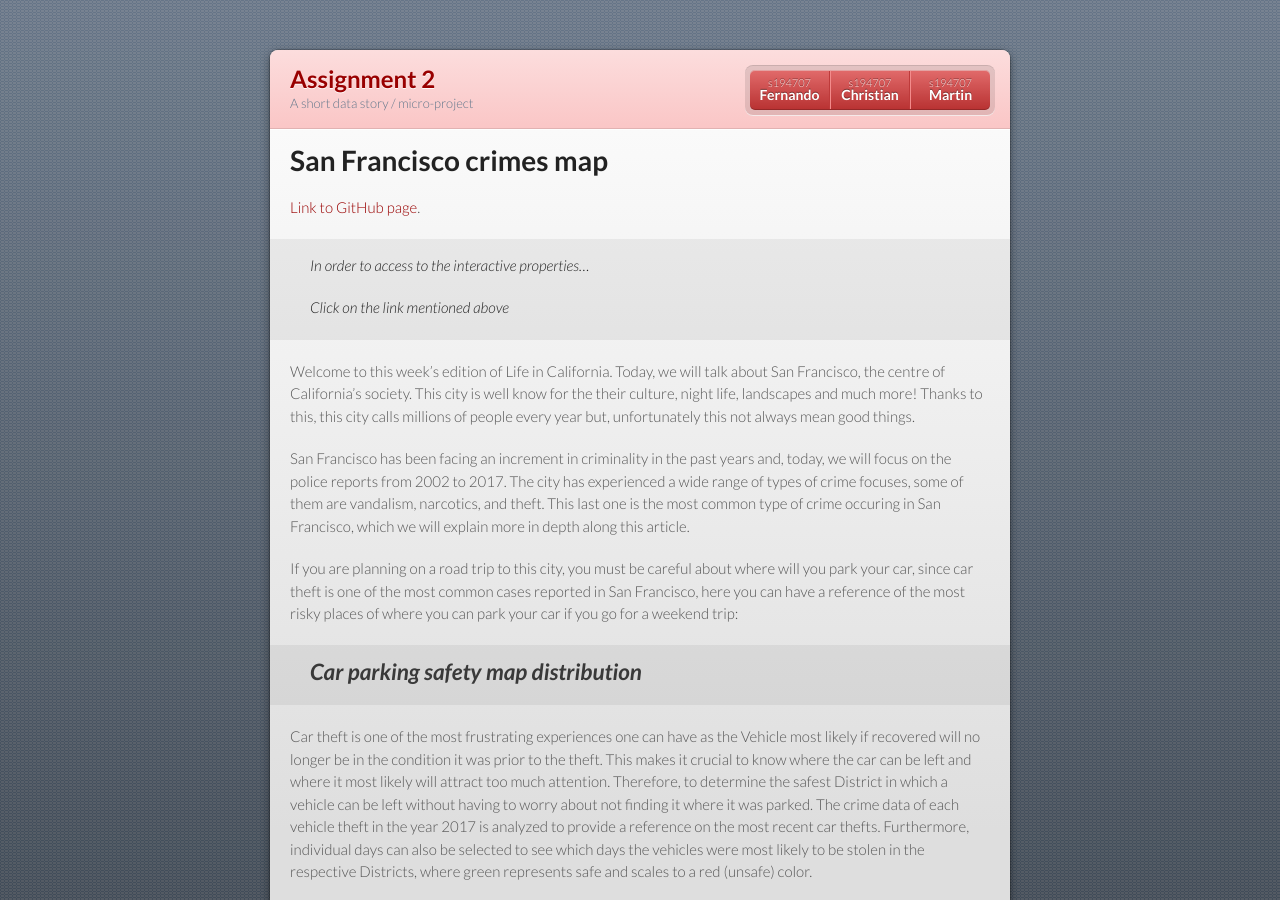
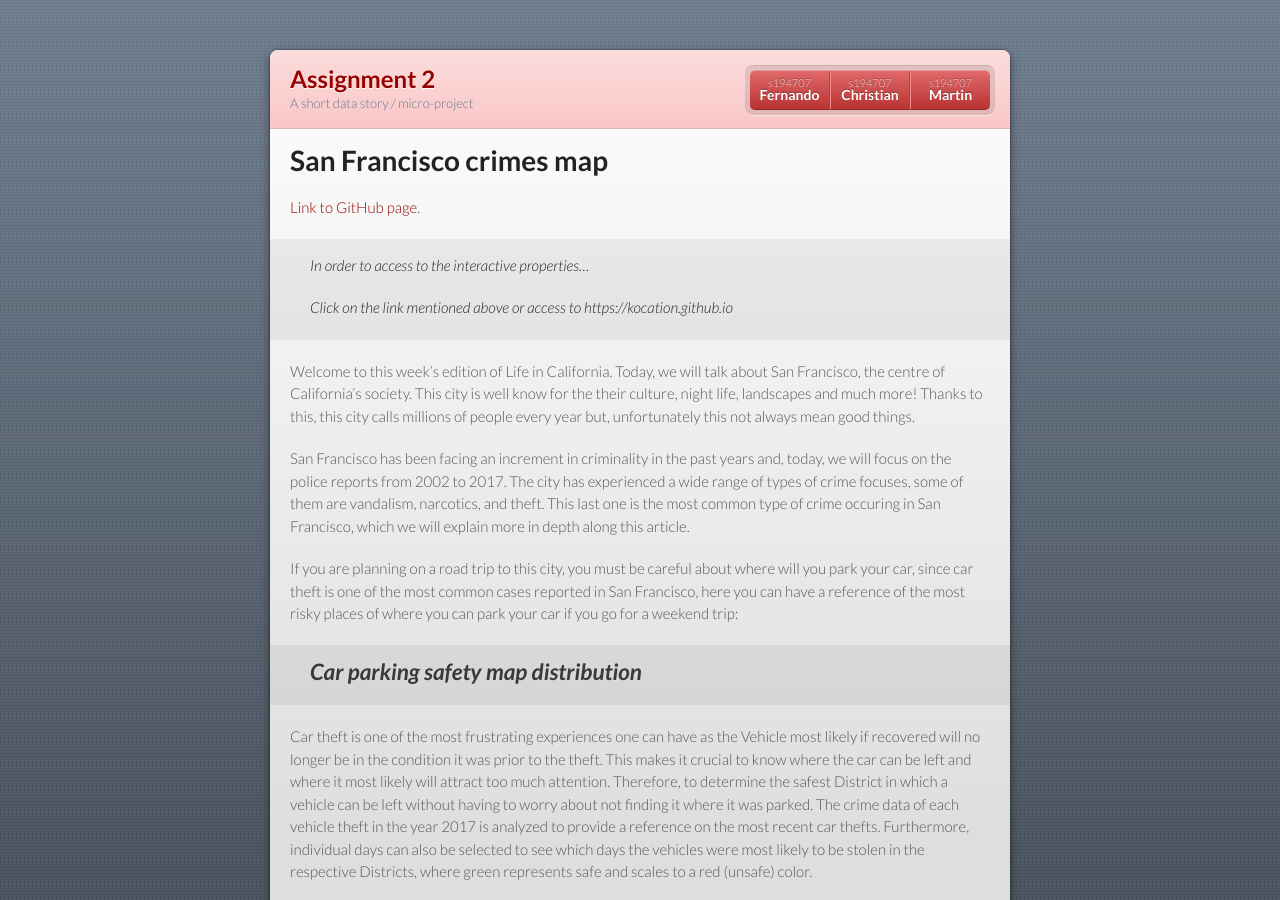
Before and after one commit to kocation/kocation.github.io, a Jekyll site: the page built from index.md, in a window 1280 px wide and 900 px high. Built offline with Jekyll 4.4.1, drawn with Linux system fonts in a browser that asks for light colours; our own code applies the rules of GitHub Pages for plain Markdown files; grey boxes are pictures that could not be loaded.

Commit message:
Update index.md

```diff
--- a/index.md
+++ b/index.md
@@ -10,7 +10,7 @@ layout: default
 >
 >In order to access to the interactive properties...
 >
->Click on the link mentioned above
+>Click on the link mentioned above or access to https://kocation.github.io
 >
 
 Welcome to this week's edition of Life in California. Today, we will talk about San Francisco, the centre of California's society. This city is well know for the their culture, night life, landscapes and much more! Thanks to this, this city calls millions of people every year but, unfortunately this not always mean good things.
```
